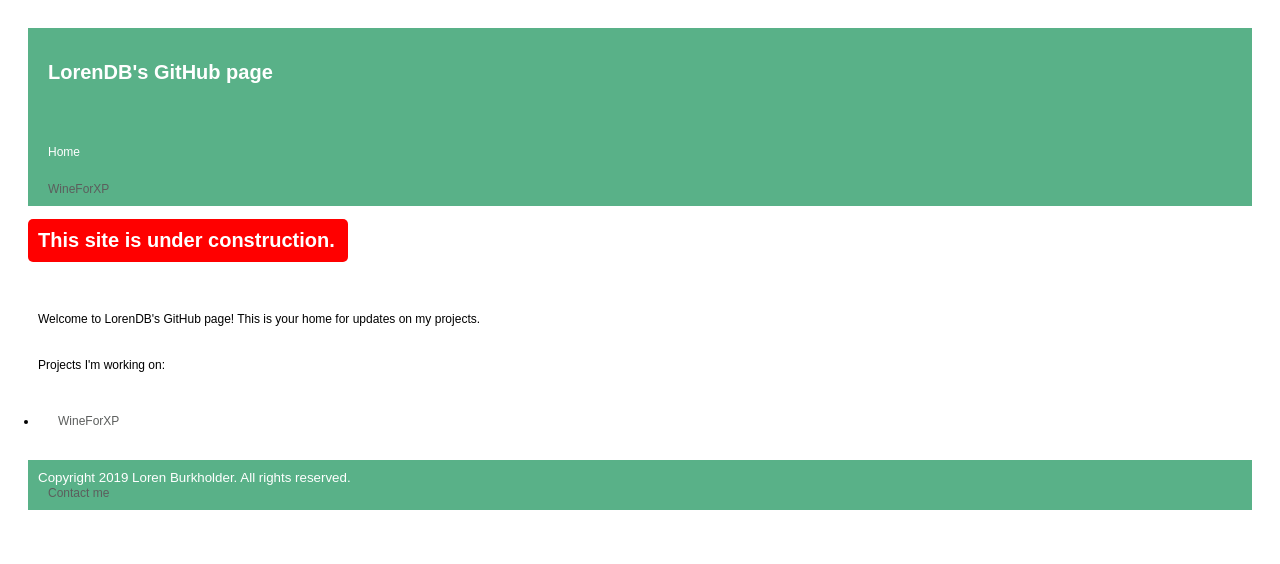
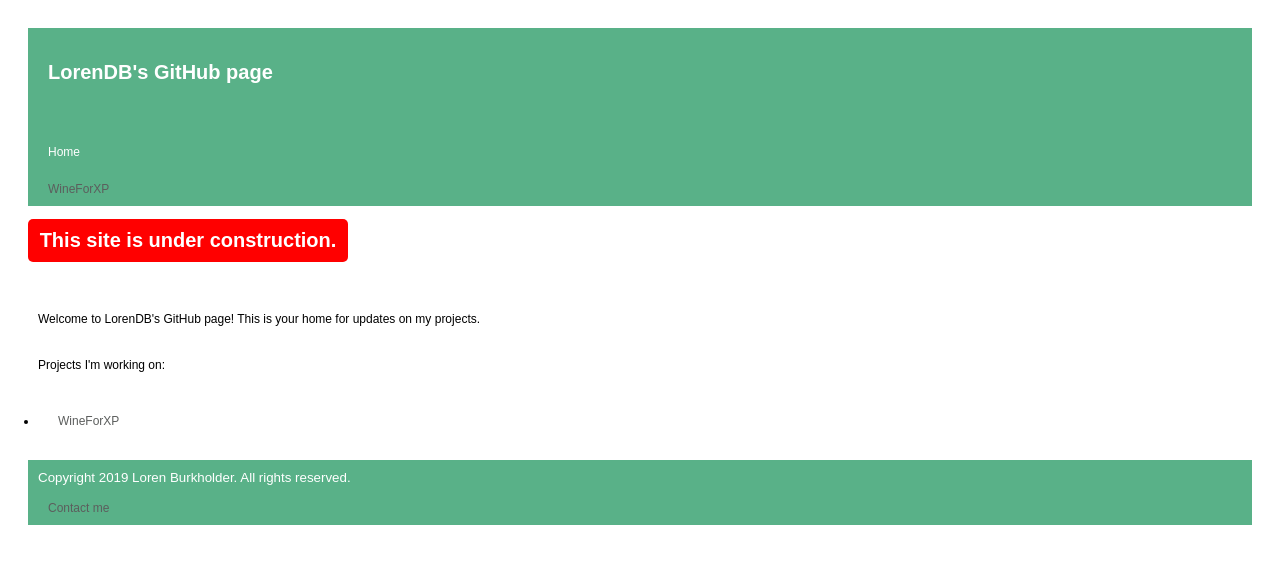
Before and after one commit to LorenDB/LorenDB.github.io, a plain HTML site: page index.html in a window 1280 px wide. Drawn offline with Linux system fonts and the light colour scheme.

Commit message:
Update index.html

```diff
--- a/index.html
+++ b/index.html
@@ -15,13 +15,13 @@
         <p>Home</p>
         <a href="https://lorendb.github.io/WineForXP">WineForXP</a>
     </header>
-    <h1 style="color:white; background:red; border-radius:5px; width:300px;">This site is under construction.</h1><br>
+    <h1 style="color:white; background:red; border-radius:5px; width:300px; text-align:center;">This site is under construction.</h1><br>
     <p>Welcome to LorenDB's GitHub page! This is your home for updates on my projects.<br>
     <p>Projects I'm working on:</p>
     <ul>
         <li><a href="./WineForXP/">WineForXP</a></li>
     </ul>
-    <footer>Copyright 2019 Loren Burkholder. All rights reserved.<br>
+    <footer>Copyright 2019 Loren Burkholder. All rights reserved.<br><br>
         <a href="mailto:computersemiexpert@outlook.com">Contact me</a>
     </footer>
 </body>
```
